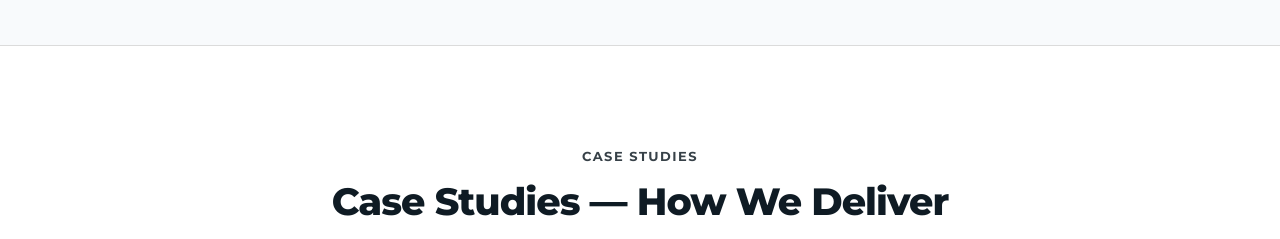
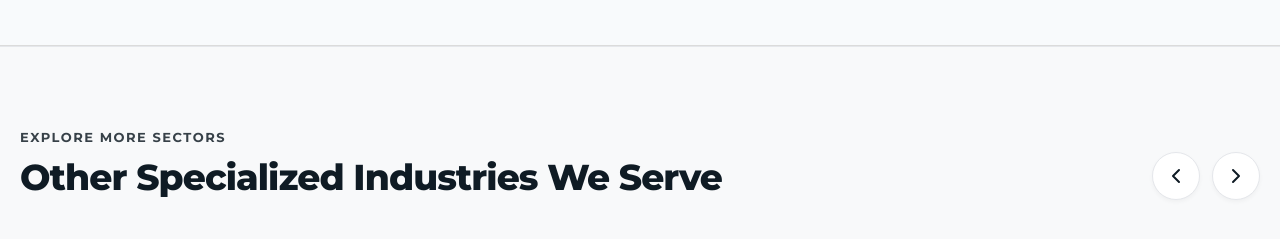
Before and after one commit to Tatul11/cio-logistics-web, a Next.js app: page /en/industries/automotive in a window 1280 px wide. Shown: the part 3300-3539 px from the top of the page. Built offline with nearby package versions, Linux system fonts and the light colour scheme.

Commit message:
UI Feature: Reposition related industries slider under fulfillment stack, add 3-second auto-slide interval, and interactive left/right navigation arrows

```diff
--- a/src/app/[lang]/industries/[slug]/page.tsx
+++ b/src/app/[lang]/industries/[slug]/page.tsx
@@ -257,6 +257,9 @@ export default async function IndustryPage(props: IndustryPageProps) {
         </div>
       </section>
 
+      {/* OTHER INDUSTRIES SLIDER COMPONENT */}
+      <OtherIndustries currentSlug={params.slug} lang={lang} dict={dict} />
+
       {/* 5. CASE STUDIES STRIP */}
       <section className={styles.sectionCaseStudies}>
         <div className={styles.sectionHeader}>
@@ -363,9 +366,6 @@ export default async function IndustryPage(props: IndustryPageProps) {
         </div>
       </div>
 
-      {/* OTHER INDUSTRIES SLIDER COMPONENT */}
-      <OtherIndustries currentSlug={params.slug} lang={lang} dict={dict} />
-
       {/* 8. BOTTOM CTA BANNER */}
       <section className={styles.bottomCta}>
         <div className={styles.bottomCtaContent}>
--- a/src/components/OtherIndustries/OtherIndustries.module.css
+++ b/src/components/OtherIndustries/OtherIndustries.module.css
@@ -14,8 +14,20 @@
 }
 
 .header {
-  text-align: center;
+  display: flex;
+  flex-direction: column;
+  align-items: center;
+  justify-content: space-between;
+  gap: 20px;
   margin-bottom: 40px;
+}
+
+@media (min-width: 768px) {
+  .header {
+    flex-direction: row;
+    align-items: flex-end;
+    text-align: left;
+  }
 }
 
 .eyebrow {
@@ -33,6 +45,33 @@
   font-weight: 800;
   color: var(--cio-navy);
   margin: 0;
+}
+
+.navButtons {
+  display: flex;
+  gap: 12px;
+}
+
+.navBtn {
+  width: 48px;
+  height: 48px;
+  border-radius: 50%;
+  border: 1px solid #E5E7EB;
+  background: #ffffff;
+  color: var(--cio-navy);
+  display: flex;
+  align-items: center;
+  justify-content: center;
+  cursor: pointer;
+  transition: all 0.2s ease;
+  box-shadow: 0 2px 4px rgba(0, 0, 0, 0.04);
+}
+
+.navBtn:hover {
+  background: var(--cio-red);
+  color: #ffffff;
+  border-color: var(--cio-red);
+  transform: scale(1.05);
 }
 
 /* Scrollable Horizontal Slider */
--- a/src/components/OtherIndustries/OtherIndustries.tsx
+++ b/src/components/OtherIndustries/OtherIndustries.tsx
@@ -1,7 +1,9 @@
-import React from 'react';
+"use client";
+
+import React, { useRef, useEffect, useState } from 'react';
 import Link from 'next/link';
 import {
-  ArrowRight, ShoppingCart, Activity, Car,
+  ArrowRight, ChevronLeft, ChevronRight, ShoppingCart, Activity, Car,
   Factory, Coffee, FlaskConical, HardHat, Cpu
 } from 'lucide-react';
 import styles from './OtherIndustries.module.css';
@@ -13,6 +15,9 @@ interface OtherIndustriesProps {
 }
 
 export default function OtherIndustries({ currentSlug, lang, dict }: OtherIndustriesProps) {
+  const sliderRef = useRef<HTMLDivElement>(null);
+  const [isPaused, setIsPaused] = useState(false);
+
   const sectorsData = [
     {
       slug: 'e-commerce',
@@ -82,15 +87,71 @@ export default function OtherIndustries({ currentSlug, lang, dict }: OtherIndust
 
   const filteredSectors = sectorsData.filter(s => s.slug !== currentSlug);
 
+  const scroll = (direction: 'left' | 'right') => {
+    if (!sliderRef.current) return;
+    const { scrollLeft, scrollWidth, clientWidth } = sliderRef.current;
+    const cardWidth = 368; // 340px width + 28px gap
+
+    if (direction === 'right') {
+      if (scrollLeft + clientWidth >= scrollWidth - 20) {
+        sliderRef.current.scrollTo({ left: 0, behavior: 'smooth' });
+      } else {
+        sliderRef.current.scrollBy({ left: cardWidth, behavior: 'smooth' });
+      }
+    } else {
+      if (scrollLeft <= 20) {
+        sliderRef.current.scrollTo({ left: scrollWidth, behavior: 'smooth' });
+      } else {
+        sliderRef.current.scrollBy({ left: -cardWidth, behavior: 'smooth' });
+      }
+    }
+  };
+
+  // Auto slide every 3 seconds
+  useEffect(() => {
+    if (isPaused) return;
+
+    const timer = setInterval(() => {
+      scroll('right');
+    }, 3000);
+
+    return () => clearInterval(timer);
+  }, [isPaused]);
+
   return (
     <section className={styles.sectionOther}>
       <div className={styles.container}>
         <div className={styles.header}>
-          <span className={styles.eyebrow}>EXPLORE MORE SECTORS</span>
-          <h2 className={styles.title}>Other Specialized Industries We Serve</h2>
+          <div>
+            <span className={styles.eyebrow}>EXPLORE MORE SECTORS</span>
+            <h2 className={styles.title}>Other Specialized Industries We Serve</h2>
+          </div>
+          <div className={styles.navButtons}>
+            <button
+              onClick={() => scroll('left')}
+              className={styles.navBtn}
+              aria-label="Previous slide"
+            >
+              <ChevronLeft size={24} />
+            </button>
+            <button
+              onClick={() => scroll('right')}
+              className={styles.navBtn}
+              aria-label="Next slide"
+            >
+              <ChevronRight size={24} />
+            </button>
+          </div>
         </div>
 
-        <div className={styles.sliderWrap}>
+        <div
+          className={styles.sliderWrap}
+          ref={sliderRef}
+          onMouseEnter={() => setIsPaused(true)}
+          onMouseLeave={() => setIsPaused(false)}
+          onTouchStart={() => setIsPaused(true)}
+          onTouchEnd={() => setIsPaused(false)}
+        >
           {filteredSectors.map((sector) => (
             <div key={sector.slug} className={styles.slideCard}>
               <div className={styles.imageWrap}>
```
